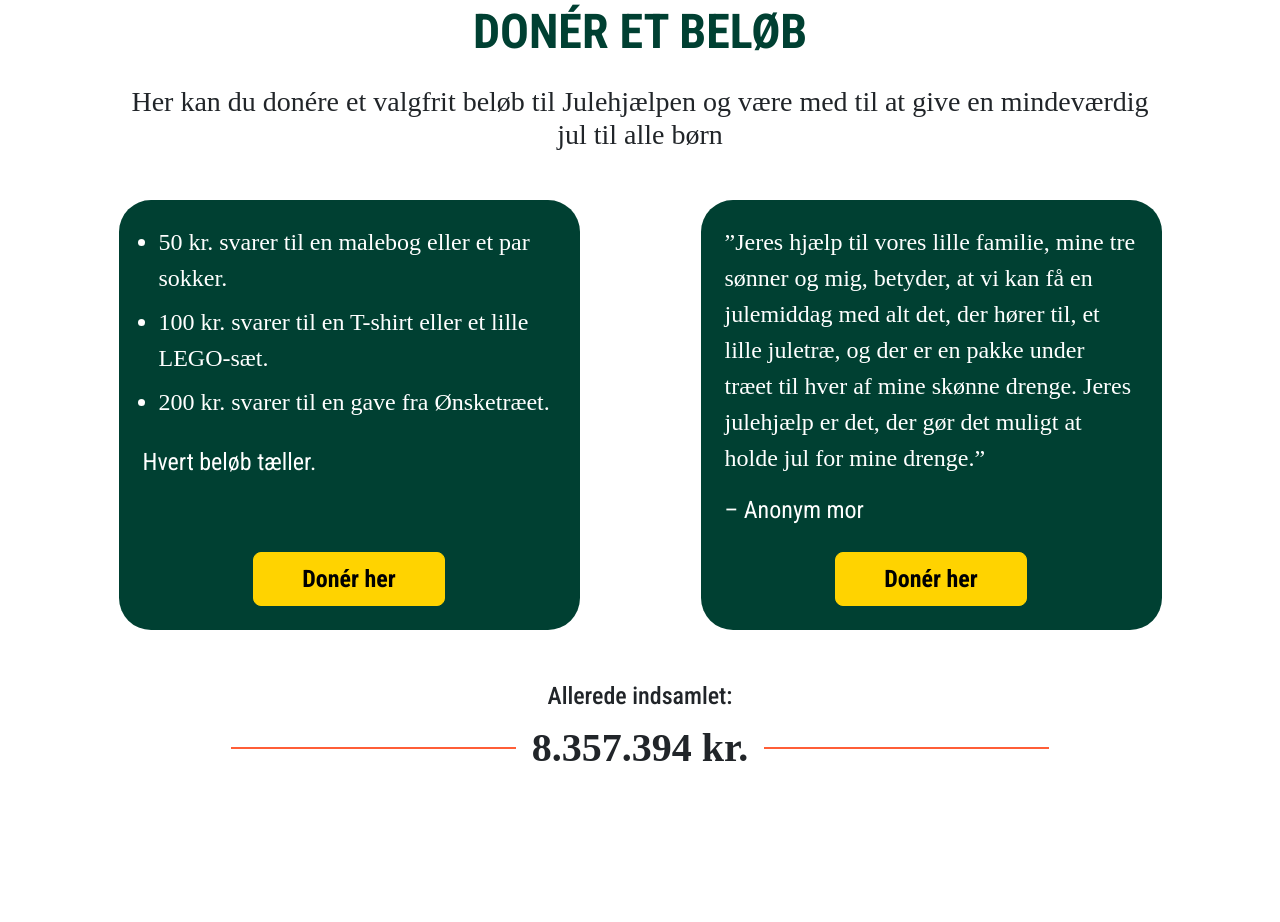
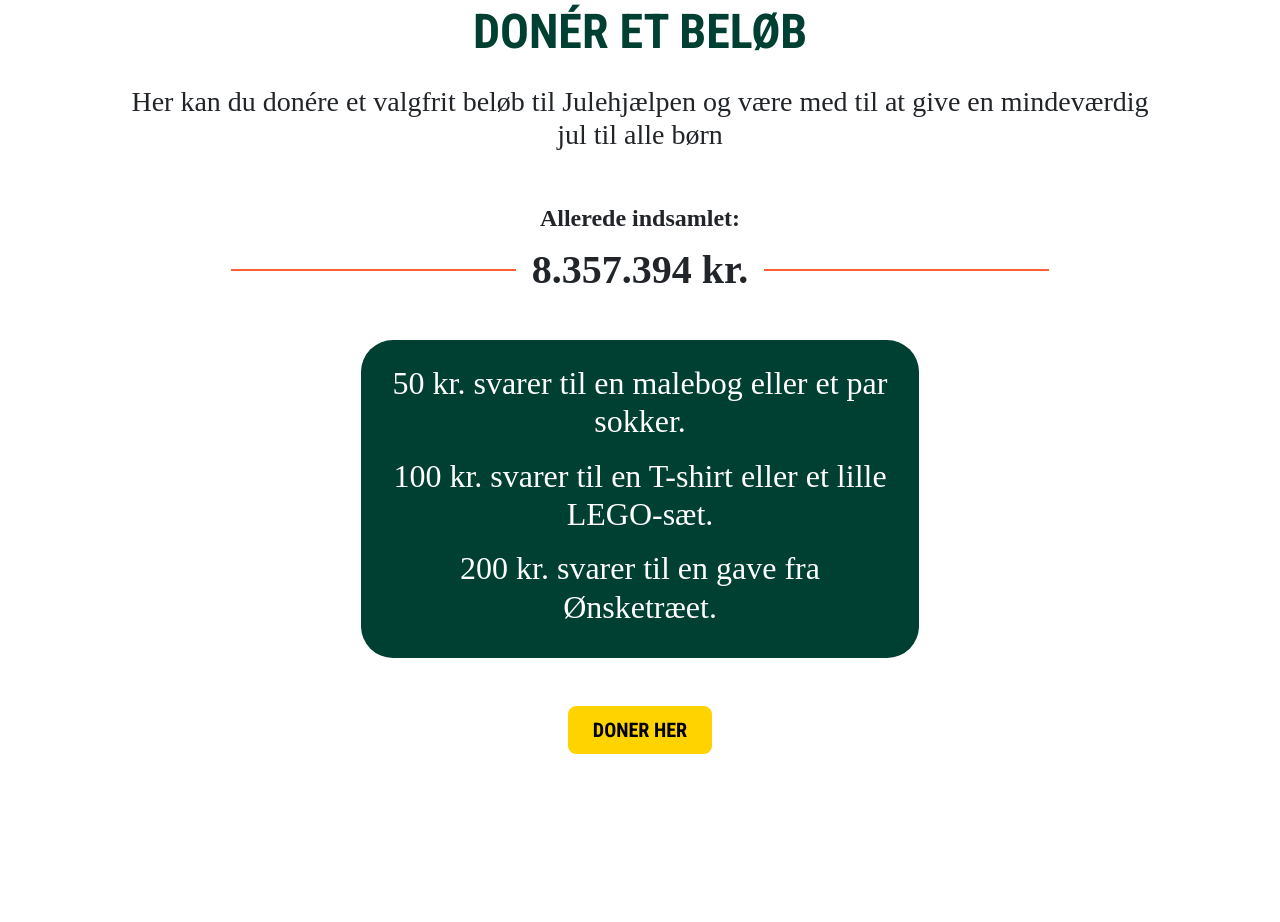
Before and after one commit to learasmussen/Julehjaelp, a PHP site: page /donate.php in a window 1280 px wide. Shown: the part 135-1057 px from the top of the page. Before the commit the page ends 896 px from the top, so only its background shows below. Run offline with PHP 8.4, Linux system fonts and the light colour scheme; style sheets or scripts are compiled from the project's sources; some libraries are stand-ins or nearby versions; some web fonts are replaced.

Commit message:
Redigeret layout

```diff
--- a/donate.php
+++ b/donate.php
@@ -35,26 +35,9 @@ require "settings/init.php";
         mindeværdig jul til alle børn
     </p>
 
-    <!-- Doner & citatbokse side om side på tablet -->
-    <div class="row mb-5">
-        <!-- Doner forklaring boks -->
-        <div class="col-12 col-md-5 mx-auto">
-            <div class="bg-darkgreen text-white rounded-5 p-4 h-100 d-flex flex-column justify-content-between donate-boxes-text ">
-                <div>
-                    <ul class="mb-4 ps-3 instrument">
-                        <li class="mb-2">50 kr. svarer til en malebog eller et par sokker.</li>
-                        <li class="mb-2">100 kr. svarer til en T-shirt eller et lille LEGO-sæt.</li>
-                        <li class="mb-2">200 kr. svarer til en gave fra Ønsketræet.</li>
-                    </ul>
-                    <p class="mb-4 roboto">Hvert beløb tæller.</p>
-                </div>
-                <a href="payment.php" class="btn btn-yellow btn-lg fw-bold px-5 py-2 mt-auto mx-auto roboto donate-boxes-button">Donér her</a>
-            </div>
-        </div>
-
-        <!-- Indsamlet beløb -->
+    <!-- Indsamlet beløb på mobil -->
     <div class="text-center my-3 d-md-none">
-            <p class="fw-medium mb-1 roboto already-donated-text">Allerede indsamlet:</p>
+        <p class="fw-medium mb-1 instrument fw-bold already-donated-text">Allerede indsamlet:</p>
         <div class="d-flex align-items-center justify-content-center">
             <div class="border-top border-orange border-2 w-25 me-3"></div>
             <p class="fw-bold counter-text mb-0 instrument">8.357.394 kr.</p>
@@ -62,33 +45,38 @@ require "settings/init.php";
         </div>
     </div>
 
-        <!-- Citat-boks -->
-        <div class="col-12 col-md-5 mx-auto">
-            <div class="bg-darkgreen text-white rounded-5 p-4 h-100 d-flex flex-column justify-content-between donate-boxes-text">
-                <div>
-                    <p class="instrument mb-3">
-                        ”Jeres hjælp til vores lille familie, mine tre sønner og mig, betyder, at vi kan få en
-                        julemiddag med alt det, der hører til, et lille juletræ, og der er en pakke under træet
-                        til hver af mine skønne drenge. Jeres julehjælp er det, der gør det muligt at holde jul
-                        for mine drenge.”
-                    </p>
-                    <p class="mb-4 roboto">– Anonym mor</p>
-                </div>
-                <a href="payment.php" class="btn btn-yellow btn-lg fw-bold px-5 py-2 mt-auto mx-auto roboto donate-boxes-button">Donér her</a>
-            </div>
-        </div>
-    </div>
-
-    <!-- Indsamlet beløb -->
+    <!-- Indsamlet beløb på desktop -->
     <div class="text-center my-3 d-none d-md-block">
-        <p class="fw-medium mb-1 roboto already-donated-text">Allerede indsamlet:</p>
+        <p class="fw-medium mb-1 instrument fw-bold already-donated-text">Allerede indsamlet:</p>
         <div class="d-flex align-items-center justify-content-center">
             <div class="border-top border-orange border-2 w-25 me-3"></div>
             <p class="fw-bold counter-text mb-0 instrument">8.357.394 kr.</p>
             <div class="border-top border-orange border-2 w-25 ms-3"></div>
         </div>
     </div>
+
+    <!-- Citatboks -->
+    <div class="row mb-5">
+        <!-- Doner forklaring boks -->
+        <div class="col-12 col-md-6 mx-auto pt-4">
+            <div class="bg-darkgreen text-white rounded-5 p-4 d-flex flex-column justify-content-between donate-boxes-text ">
+                <div class="instrument text-center">
+                    <p class="mb-3 h2">50 kr. svarer til en malebog eller et par sokker.</p>
+                    <p class="mb-3 h2">100 kr. svarer til en T-shirt eller et lille LEGO-sæt.</p>
+                    <p class="mb-2 h2">200 kr. svarer til en gave fra Ønsketræet.</p>
                 </div>
+            </div>
+
+    <!-- Gul knap: Mobil -->
+    <div class="text-center d-md-none my-3">
+        <a href="payment.php" class="btn btn-yellow btn-lg fw-bold px-4 py-2 doner-et-beløb-knap roboto">DONER HER</a>
+    </div>
+
+    <!-- Gul knap: Desktop -->
+    <div class="text-center d-none d-md-flex justify-content-center mt-5 mt-lg-5 pb-5">
+        <a href="payment.php" class="btn btn-yellow btn-lg fw-bold px-4 py-2 roboto">DONER HER</a>
+    </div>
+
 
 <br>
 <br>
```
Lines whose indentation alone changed are shown as unchanged.
